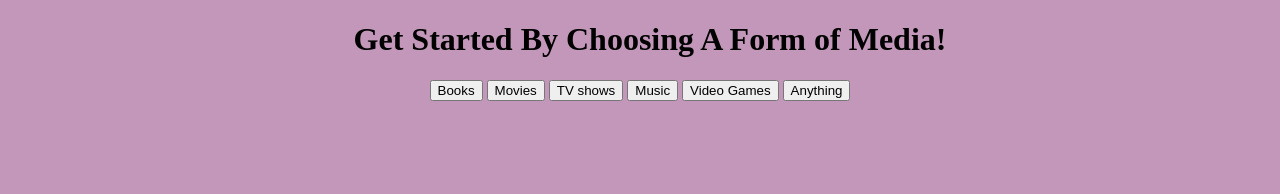
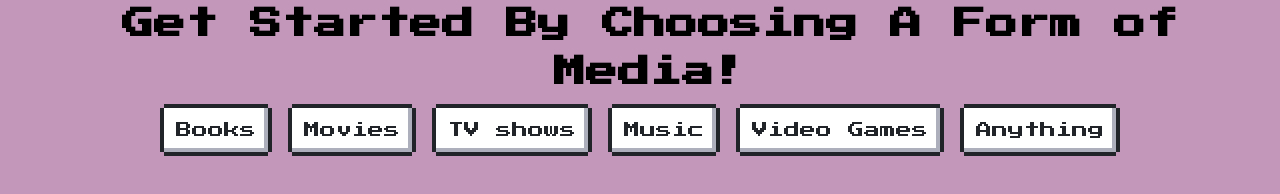
Before and after one commit to AreebE/MediaRecommender, a website: page getstarted.html in a window 1280 px wide. Drawn offline with nearby package versions, Linux system fonts and the light colour scheme.

Commit message:
finished html files, now adding style and front end

```diff
--- a/getstarted.html
+++ b/getstarted.html
@@ -1,7 +1,8 @@
 <!DOCTYPE html>
 <html>
 <link rel="stylesheet" href="style.css">
-
+<link href="https://fonts.googleapis.com/css?family=Press+Start+2P" rel="stylesheet">
+    <link href="https://unpkg.com/nes.css/css/nes.css" rel="stylesheet" />
 <head>
   <style>
     h1 {
@@ -20,12 +21,12 @@
 <h1>Get Started By Choosing A Form of Media!</h1>
 
 <body>
-  <button onclick="window.location.href='booksform.html';">Books</button>
-  <button onclick="window.location.href='movieform.html';">Movies</button>
-  <button onclick="window.location.href='tvform.html';">TV shows</button>
-  <button onclick="window.location.href='musicform.html';">Music</button>
-  <button onclick="window.location.href='gameform.html';">Video Games</button>
-  <button onclick="window.location.href='anything.html';">Anything</button>
+  <button onclick="window.location.href='booksform.html';" class="nes-btn">Books</button>
+  <button onclick="window.location.href='movieform.html';" class="nes-btn">Movies</button>
+  <button onclick="window.location.href='tvform.html';" class="nes-btn">TV shows</button>
+  <button onclick="window.location.href='musicform.html';" class="nes-btn">Music</button>
+  <button onclick="window.location.href='gameform.html';" class="nes-btn">Video Games</button>
+  <button onclick="window.location.href='anything.html';" class="nes-btn">Anything</button>
   <!--
   This script places a badge on your repl's full-browser view back to your repl's cover
   page. Try various colors for the theme: dark, light, red, orange, yellow, lime, green,
```
Also changed, not shown: anything.html (+3 -0 lines), booksform.html (+3 -1 lines), gameform.html (+4 -1 lines), index.html (+6 -3 lines), movieform.html (+2 -0 lines), musicform.html (+3 -0 lines), tvform.html (+6 -3 lines).
